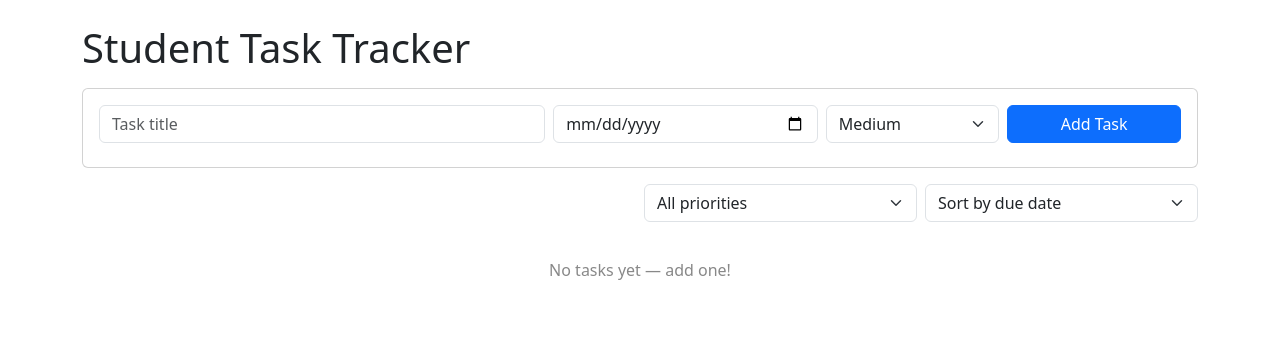
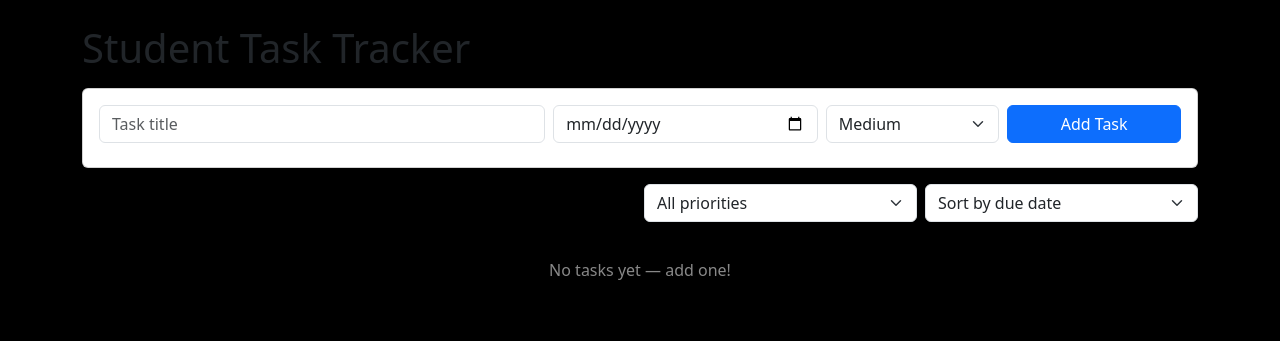
Before and after one commit to yuyuyu-226/Student-Task-Tracker, a PHP site: page / in a window 1280 px wide. Shown: the top 341 px of the page. Run offline with PHP 8.4, Linux system fonts and the light colour scheme; data that the repository does not hold is empty.

Commit message:
chore(ci): test CI/CD auto-deploy by updating background color

```diff
--- a/assets/css/style.css
+++ b/assets/css/style.css
@@ -1,5 +1,5 @@
 body {
-  background: #black;
+  background: black;
 }
 
 .task-card {
```
